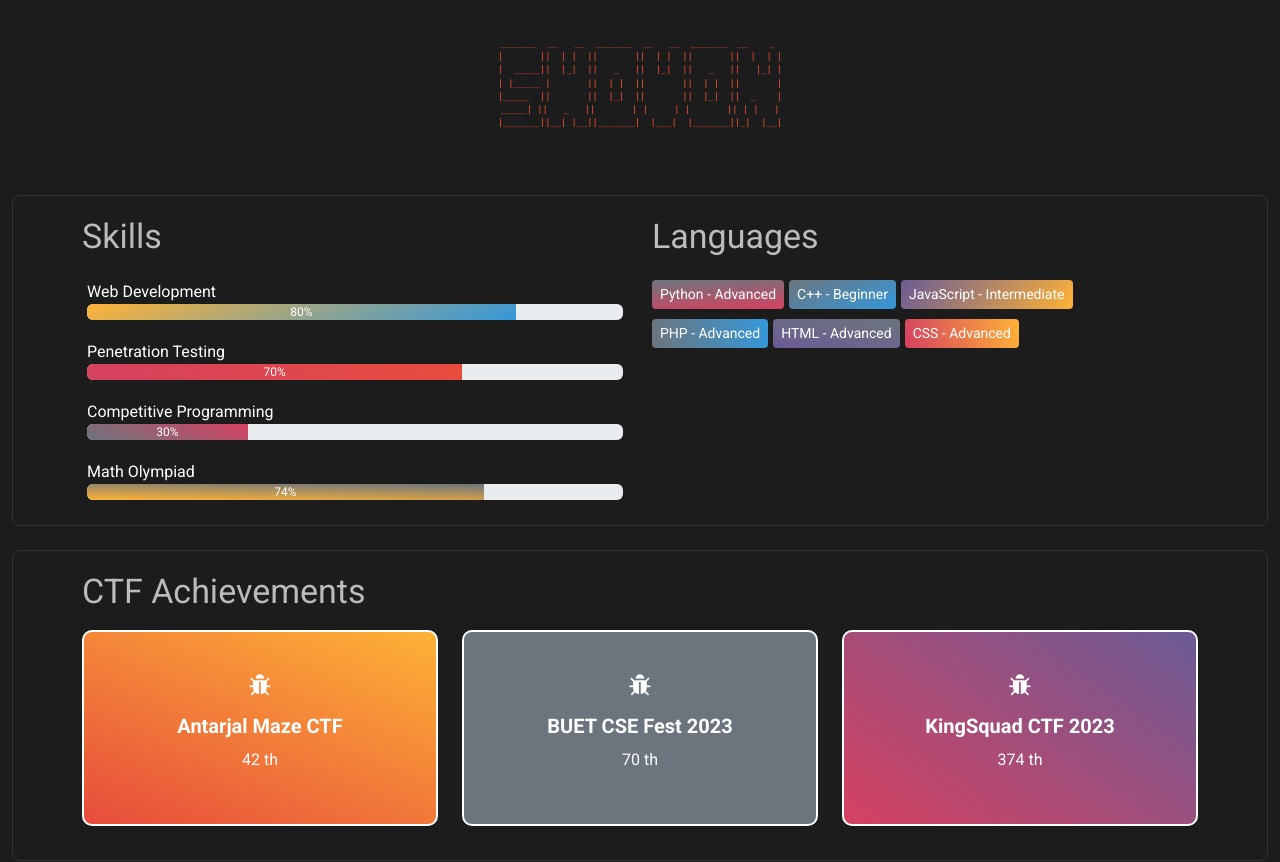
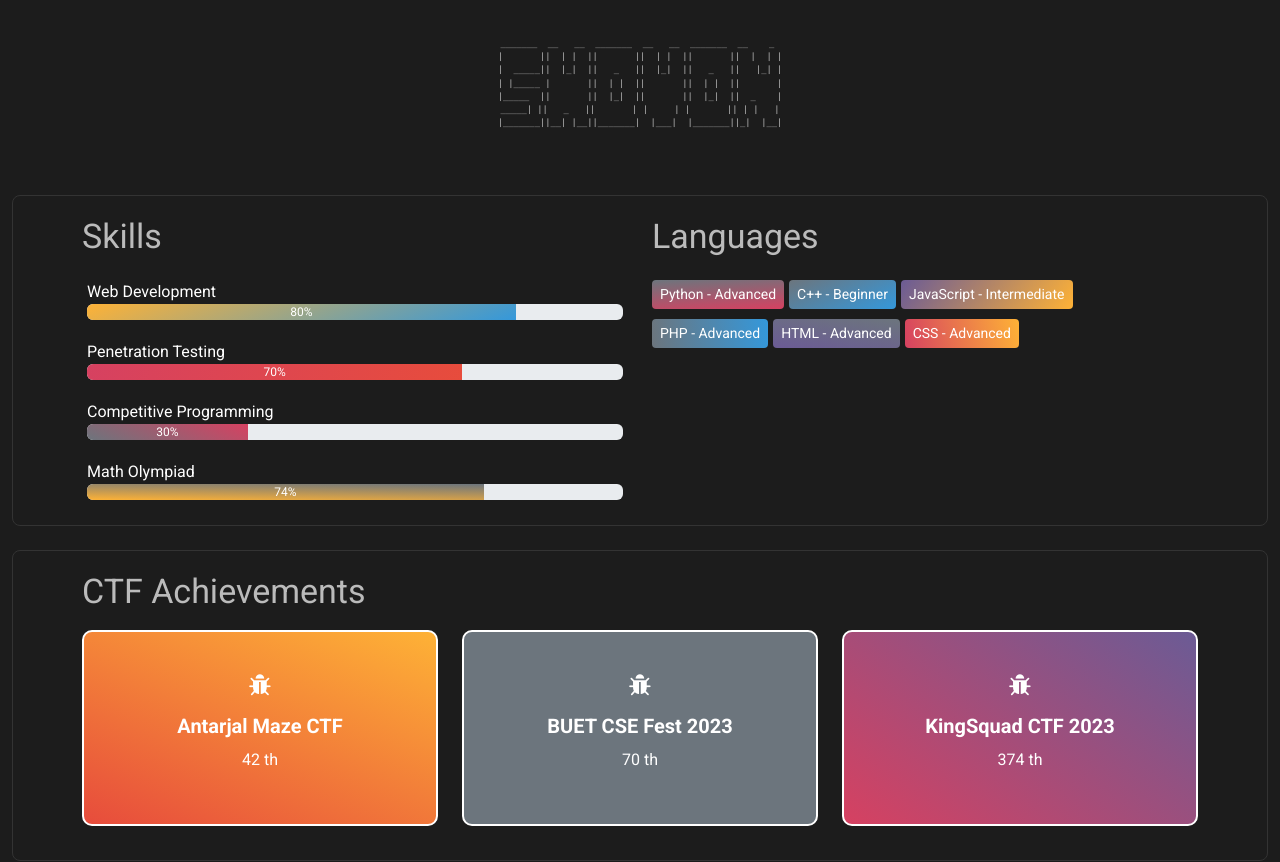
Before and after one commit to sh0von/Next-JS-Portfolio, a Next.js app: page / in a window 1280 px wide. Shown: the top 862 px of the page. Built offline with nearby package versions, Linux system fonts and the light colour scheme.

Commit message:
Heading STyle

```diff
--- a/styles/styles.css
+++ b/styles/styles.css
@@ -50,7 +50,7 @@
     box-shadow: 0 4px 8px rgba(0, 0, 0, 0.2);
   }
   .ascii{
-    color: var(--primary-color);
+    color: #bbb;
     font-size:10px
 
   }
```
